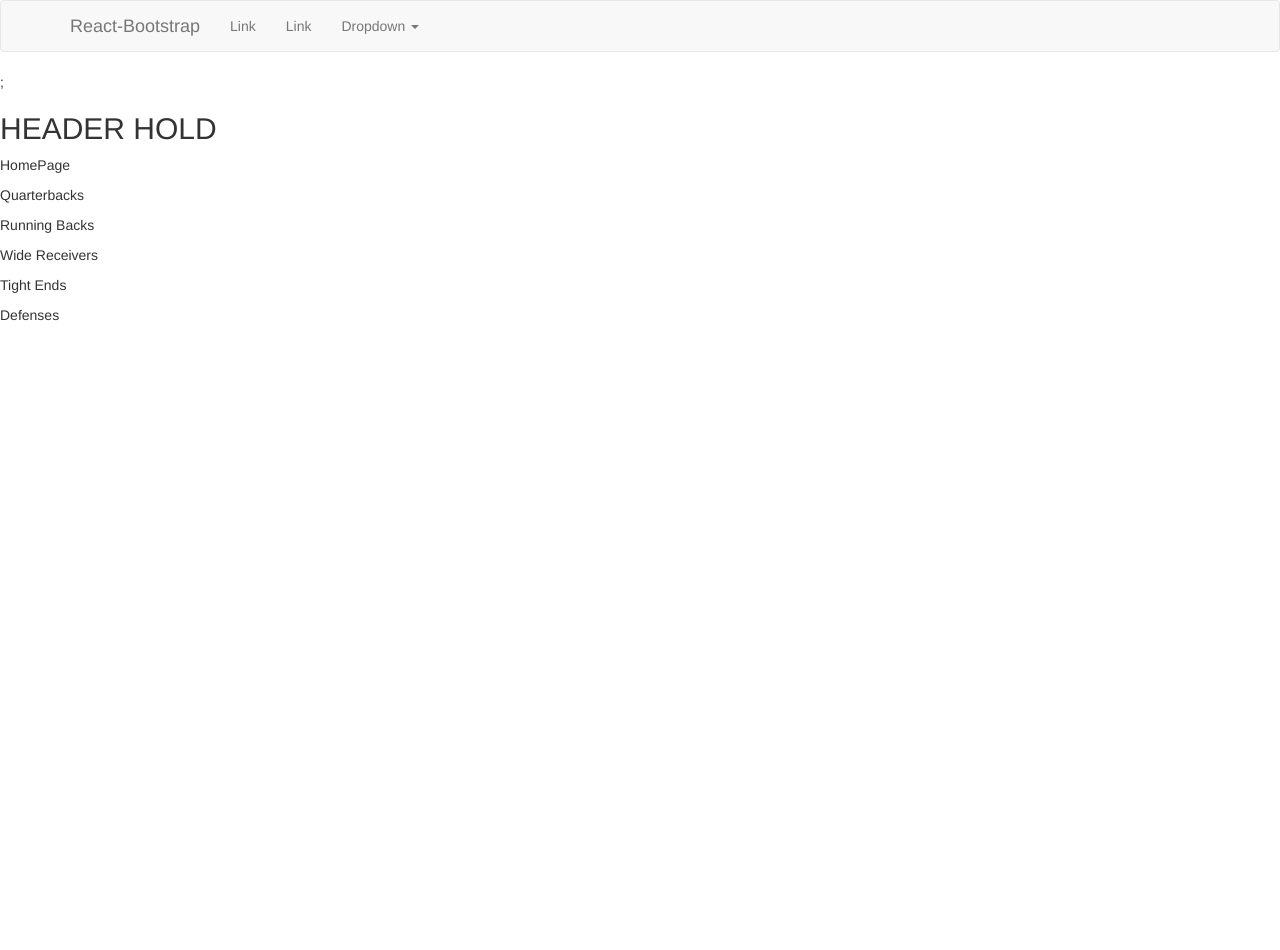
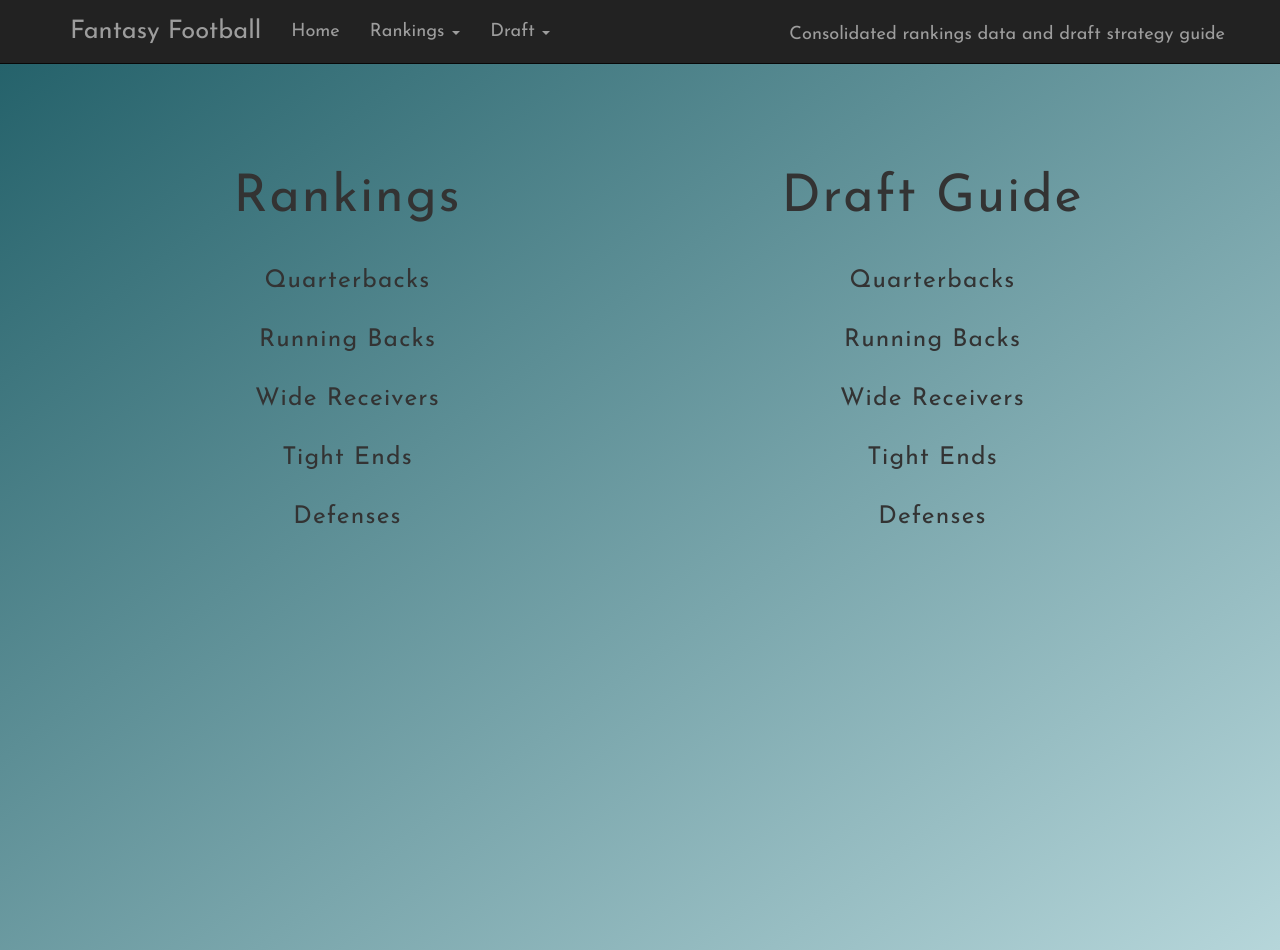
Before and after one commit to rksnyder7/fantasyfootball, a React (Create React App) app: page / in a window 1280 px wide. Before the commit the page ends 800 px from the top, so only its background shows below. Built offline with nearby package versions, Linux system fonts and the light colour scheme.

Commit message:
cleaned up linkages and formating

```diff
--- a/src/App.css
+++ b/src/App.css
@@ -1,14 +1,56 @@
+
+
+body {
+	padding-top: 150px;
+  	background: linear-gradient(to bottom right, #205E67, #B6D6DA);
+  	min-height: 100vh;
+  	font-family: 'Josefin Sans', sans-serif;
+}
+
+#root {
+	min-height: 100vh;
+}
+
+nav {
+	font-family: 'Josefin Sans', sans-serif;
+	font-size: 1.3em;
+	padding-top: 7px;
+}
+
+h1.tc {
+	font-family: 'Josefin Sans', sans-serif;
+	font-size: 3.7em;
+	padding-bottom: 27px;
+}
+
+span.navbar-brand {
+	font-size: 1.4em;
+}
+
+.col-sm-6 p {
+	line-height: 2;
+	letter-spacing: 1.2px;
+	font-size: 1.75em;
+	font-family: 'Josefin Sans', sans-serif;
+}
+
+
+.rankh2 {
+	letter-spacing: 1.9px;
+	font-size: 3.7em;
+	font-family: 'Josefin Sans', sans-serif;
+}
+
+.react-bootstrap-table {
+	padding-left: 7%;
+	padding-right: 7%;
+	padding-bottom: 100px;
+}
+
 .dib {
 	display: inline-block;
 }
 
-.table {
-	padding-left: 7%;
-	padding-right: 7%;
-	width: 100%;
-	line-height: 1.45;
-	text-align: left;
-}
 
 .table thead {
 	line-height: 1.7;
@@ -18,7 +60,3 @@
 .table td {
 	padding-left: 7px;
 }
-
-.table th.sortable {
-	padding-left: 7px;
-}
--- a/src/App.js
+++ b/src/App.js
@@ -1,19 +1,16 @@
 import React, { Component } from 'react';
-import ReactDOM from 'react-dom';
 import './App.css';
 // import CardList from './CardList';
 // import SearchBox from './SearchBox';
 // import RankingsList from './rankingsList';
 // import RankHeader from './RankHeader';
-import Homepage from './Homepage.js';
-import { NavbarHeader, Navbar, Nav, NavItem, MenuItem, NavDropdown } from 'react-bootstrap';
-import { defaultSorted, rowStyle, deRanks, teRanks, qbRanks, wrRanks, rbRanks, colPlayers, colDefense } from './Data';
-import BootstrapTable from 'react-bootstrap-table-next';
+import Homepage from './Homepage';
+import NavbarFunc from './Navbar';
+import TablePage from './TablePage';
+import { deRanks, teRanks, qbRanks, wrRanks, rbRanks, colPlayers, colDefense } from './Data';
 
 
-// add links to other pages
-// add background pic
-// make header
+// add ability to click on player name and bring to espn page
 
 // update other rankings to have "-" instead of N/A
 // for analytical rankings
@@ -26,64 +23,40 @@ class App extends Component {
     super()
     this.state = {
       // quarterbacks: quarterbacks,
-      searchfield: '',
+      // searchfield: '',
       route: 'homepage'
     }
   }
 
   onItemClick = (event) => {
-    console.log("it works", event)
-    // window.open("http://www.espn.com/", '_blank)'
     this.setState({route: event})
   }
 
   render() {
-    // let columns2 = columns.slice(2,8)
-    // columns2.unshift(columns.slice(0,1)[0])
 
 
-    const { quarterbacks, searchfield, route } = this.state;
+    const { route } = this.state;
 
     return (
 
       <div>
-        <link rel="stylesheet" href="https://maxcdn.bootstrapcdn.com/bootstrap/3.3.7/css/bootstrap.min.css" integrity="sha384-BVYiiSIFeK1dGmJRAkycuHAHRg32OmUcww7on3RYdg4Va+PmSTsz/K68vbdEjh4u" crossorigin="anonymous"/>
-        <Navbar>
-          <Navbar.Header>
-              <Navbar.Brand>
-                <a href="#home">React-Bootstrap</a>
-              </Navbar.Brand>
-          </Navbar.Header>
-          <Nav>
-            <NavItem eventKey={1} href="#">
-              Link
-            </NavItem>
-            <NavItem eventKey={2} href="#">
-              Link
-            </NavItem>
-            <NavDropdown eventKey={3} title="Dropdown" id="basic-nav-dropdown">
-              <MenuItem eventKey={3.1}>Action</MenuItem>
-              <MenuItem eventKey={3.2}>Another action</MenuItem>
-              <MenuItem eventKey={3.3}>Something else here</MenuItem>
-              <MenuItem divider />
-              <MenuItem eventKey={3.4}>Separated link</MenuItem>
-            </NavDropdown>
-          </Nav>
-        </Navbar>;
-        <h2>HEADER HOLD</h2>
-        <p onClick={()=>this.onItemClick('homepage')}>HomePage</p>
+        <link href="https://fonts.googleapis.com/css?family=Josefin+Sans" rel="stylesheet"/>
+
+        <NavbarFunc onItemClick={this.onItemClick}/>
+
 
       {(() => {
         switch (route) {
           case 'homepage': return <Homepage onItemClick={this.onItemClick}/>
-          case 'qbRankNormal': return <BootstrapTable defaultSorted={defaultSorted} keyField='id' rowStyle={rowStyle} data={ qbRanks } columns={ colPlayers } />
-          case 'rbRankNormal': return <BootstrapTable defaultSorted={defaultSorted} keyField='id' rowStyle={rowStyle} data={ rbRanks } columns={ colPlayers } />
-          case 'wrRankNormal': return <BootstrapTable defaultSorted={defaultSorted} keyField='id' rowStyle={rowStyle} data={ wrRanks } columns={ colPlayers } />
-          case 'teRankNormal': return <BootstrapTable defaultSorted={defaultSorted} keyField='id' rowStyle={rowStyle} data={ teRanks } columns={ colPlayers } />
-          case 'deRankNormal': return <BootstrapTable defaultSorted={defaultSorted} keyField='id' rowStyle={rowStyle} data={ deRanks } columns={ colDefense } />
+          case 'qbRankNormal': return <TablePage name='Quarterback' dataSet={qbRanks} col={colPlayers}/>
+          case 'rbRankNormal': return <TablePage name='Running Back' dataSet={rbRanks} col={colPlayers}/>
+          case 'wrRankNormal': return <TablePage name='Wide Receiver' dataSet={wrRanks} col={colPlayers}/>
+          case 'teRankNormal': return <TablePage name='Tight End' dataSet={teRanks} col={colPlayers}/>
+          case 'deRankNormal': return <TablePage name='Defense' dataSet={deRanks} col={colDefense}/>
           default: return <h1>homepage</h1>
         }
       })()}
+
       </div>
     );
   }
--- a/src/Homepage.js
+++ b/src/Homepage.js
@@ -2,12 +2,27 @@ import React from 'react';
 
 const Homepage = ({ onItemClick }) => {
 	return (
-		<div>
-			<p onClick={()=>onItemClick('qbRankNormal')}>Quarterbacks</p>
-			<p onClick={()=>onItemClick('rbRankNormal')}>Running Backs</p>
-			<p onClick={()=>onItemClick('wrRankNormal')}>Wide Receivers</p>
-			<p onClick={()=>onItemClick('teRankNormal')}>Tight Ends</p>
-			<p onClick={()=>onItemClick('deRankNormal')}>Defenses</p>
+		<div className='tc container'>
+			<div className='row'>
+				<div className='col-sm-6'>
+					<h2 className='rankh2'>Rankings</h2>
+					<br/>
+					<p onClick={()=>onItemClick('qbRankNormal')}>Quarterbacks</p>
+					<p onClick={()=>onItemClick('rbRankNormal')}>Running Backs</p>
+					<p onClick={()=>onItemClick('wrRankNormal')}>Wide Receivers</p>
+					<p onClick={()=>onItemClick('teRankNormal')}>Tight Ends</p>
+					<p onClick={()=>onItemClick('deRankNormal')}>Defenses</p>
+				</div>
+				<div className='col-sm-6'>
+					<h2 className='rankh2'>Draft Guide</h2>
+					<br/>
+					<p onClick={()=>onItemClick('qbRankNormal')}>Quarterbacks</p>
+					<p onClick={()=>onItemClick('rbRankNormal')}>Running Backs</p>
+					<p onClick={()=>onItemClick('wrRankNormal')}>Wide Receivers</p>
+					<p onClick={()=>onItemClick('teRankNormal')}>Tight Ends</p>
+					<p onClick={()=>onItemClick('deRankNormal')}>Defenses</p>
+				</div>
+			</div>
 		</div>
 	)
 }
--- /dev/null
+++ b/src/Navbar.js
@@ -0,0 +1,49 @@
+import React from 'react';
+import { Navbar, Nav, NavItem, MenuItem, NavDropdown } from 'react-bootstrap';
+
+const NavbarFunc = ({ onItemClick }) => {
+	return (
+		<div>
+		 <link rel="stylesheet" href="https://maxcdn.bootstrapcdn.com/bootstrap/3.3.7/css/bootstrap.min.css" integrity="sha384-BVYiiSIFeK1dGmJRAkycuHAHRg32OmUcww7on3RYdg4Va+PmSTsz/K68vbdEjh4u" crossOrigin="anonymous"/>
+
+			<Navbar className='navbar-fixed-top navbar-inverse'>
+	          <Navbar.Header>
+	              <Navbar.Brand>
+	                <span>Fantasy Football</span>
+	              </Navbar.Brand>
+	          </Navbar.Header>
+	          <Nav>
+	          	<NavItem onClick={()=>onItemClick('homepage')}>
+	          		Home
+	          	</NavItem>
+	            <NavDropdown eventKey={3} title="Rankings" id="basic-nav-dropdown">
+	              <MenuItem onClick={()=>onItemClick('qbRankNormal')} eventKey={3.1}>Quarterbacks</MenuItem>
+	              <MenuItem onClick={()=>onItemClick('rbRankNormal')} eventKey={3.2}>Running Backs</MenuItem>
+	              <MenuItem onClick={()=>onItemClick('wrRankNormal')} eventKey={3.3}>Wide Receivers</MenuItem>
+	              <MenuItem onClick={()=>onItemClick('teRankNormal')} eventKey={3.4}>Tight Ends</MenuItem>
+	              <MenuItem onClick={()=>onItemClick('deRankNormal')} eventKey={3.4}>Defenses</MenuItem>
+	              <MenuItem divider />
+	            </NavDropdown>
+	           	<NavDropdown eventKey={3} title="Draft" id="basic-nav-dropdown">
+	              <MenuItem onClick={()=>onItemClick('qbRankNormal')} eventKey={3.1}>Quarterbacks</MenuItem>
+	              <MenuItem onClick={()=>onItemClick('rbRankNormal')} eventKey={3.2}>Running Backs</MenuItem>
+	              <MenuItem onClick={()=>onItemClick('wrRankNormal')} eventKey={3.3}>Wide Receivers</MenuItem>
+	              <MenuItem onClick={()=>onItemClick('teRankNormal')} eventKey={3.4}>Tight Ends</MenuItem>
+	              <MenuItem onClick={()=>onItemClick('deRankNormal')} eventKey={3.4}>Defenses</MenuItem>
+	              <MenuItem divider />
+	            </NavDropdown>
+	          </Nav>
+           	  <Navbar.Text pullRight>Consolidated rankings data and draft strategy guide</Navbar.Text>
+	        </Navbar>
+		</div>
+	)
+}
+
+export default NavbarFunc;
+
+
+
+
+	            // <NavItem eventKey={1} href="#">
+	            //   Link
+	            // </NavItem>
--- /dev/null
+++ b/src/TablePage.js
@@ -0,0 +1,16 @@
+import React from 'react';
+import BootstrapTable from 'react-bootstrap-table-next';
+import { defaultSorted, rowStyle } from './Data';
+
+
+const TablePage = ({ name, dataSet, col }) => {
+	return (
+		<div>
+			<h1 className='tc'>{name} Rankings</h1>
+			<br/>
+			<BootstrapTable defaultSorted={defaultSorted} keyField='id' rowStyle={rowStyle} data={ dataSet } columns={ col } />
+		</div>
+	)
+}
+
+export default TablePage;
```
